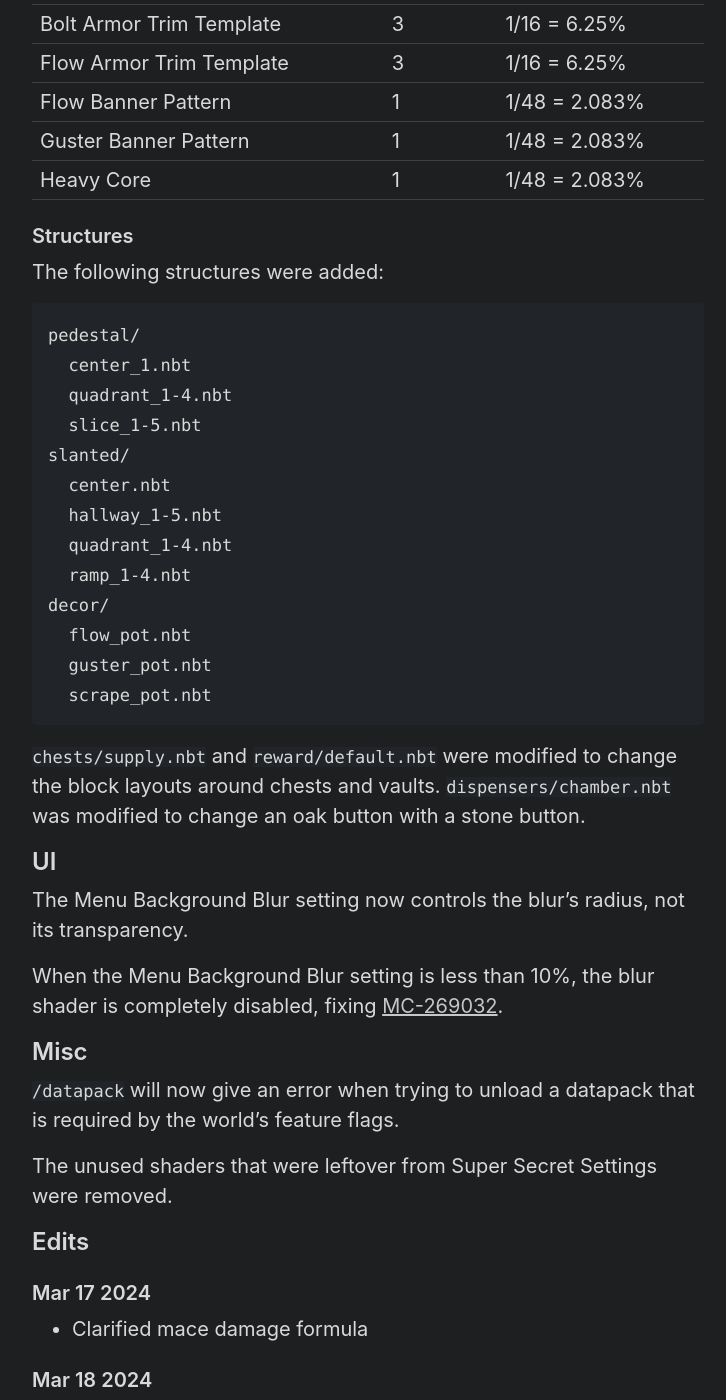
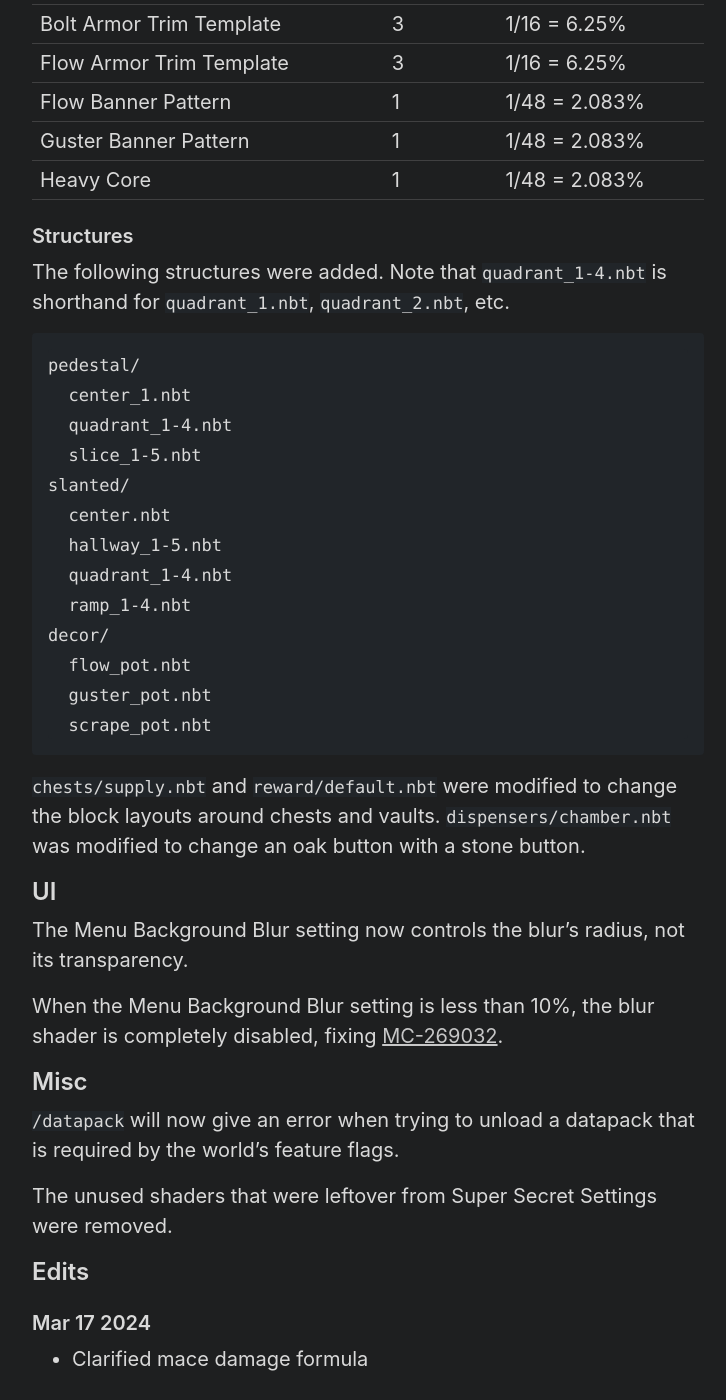
Before and after one commit to Tisawesomeness/tisawesomeness.github.io, a Jekyll site: the page built from snapshots/_posts/2024-03-15-24w11a.md, in a window 1280 px wide and 1400 px high, scrolled down 3777 px. Shown: the whole window, without its empty margins (272-998 px from the left). Built offline with Jekyll 4.4.1, drawn with Linux system fonts in a browser that asks for light colours; comment, search, counter and statistics services are not loaded; some of the changed text lies outside the part shown.

Commit message:
Clarify shorthand in added structures section

````diff
--- a/snapshots/_posts/2024-03-15-24w11a.md
+++ b/snapshots/_posts/2024-03-15-24w11a.md
@@ -113,7 +113,7 @@ The chances in the below tables are the chances for getting any of the given ite
 
 ### Structures
 
-The following structures were added:
+The following structures were added. Note that `quadrant_1-4.nbt` is shorthand for `quadrant_1.nbt`, `quadrant_2.nbt`, etc.
 
 ```
 pedestal/
@@ -158,3 +158,7 @@ The unused shaders that were leftover from Super Secret Settings were removed.
 ### Mar 30 2024
 
 - When the player does a smash attack with the mace, mobs are knocked away from the attacked mob's position, not the player's position
+
+### Mar 31 2024
+
+- Clarified shorthand in added structures section
````
